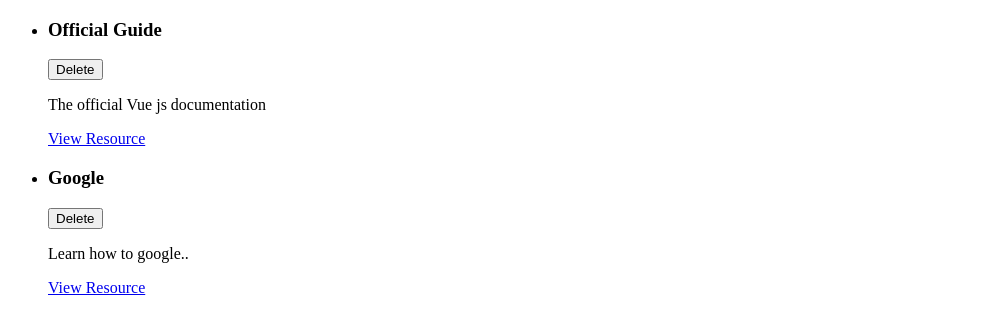
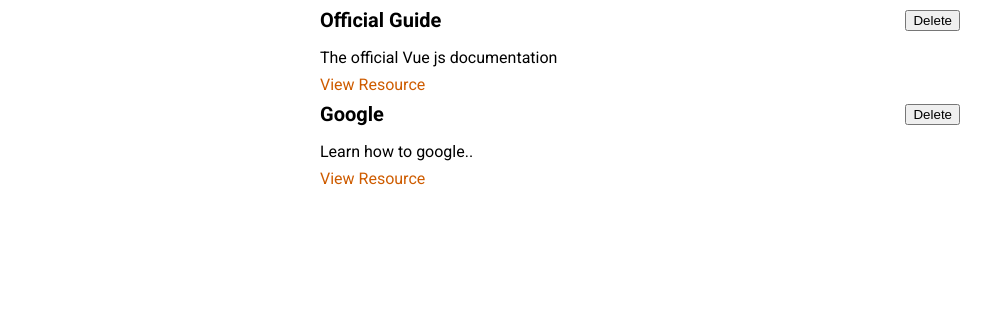
Before and after one commit to HassanKhan123/learning-resources-app, a Vue app: page / in a window 1280 px wide. Shown: the top 334 px of the page, without its empty margins (0-991 px from the left). Built offline with nearby package versions, Linux system fonts and the light colour scheme.

Commit message:
styling and storedResource component added

```diff
--- a/src/App.vue
+++ b/src/App.vue
@@ -1,22 +1,13 @@
 <template>
-  <ul>
-    <LearningResources
-      v-for="storedResource in storedResources"
-      :key="storedResource.id"
-      :id="storedResource.id"
-      :title="storedResource.title"
-      :description="storedResource.description"
-      :link="storedResource.link"
-    />
-  </ul>
+  <StoredResources :resources="storedResources" />
 </template>
 
 <script>
-import LearningResources from './components/learning-resources/LearningResource';
+import StoredResources from './components/learning-resources/StoredResources';
 
 export default {
   components: {
-    LearningResources,
+    StoredResources,
   },
   data() {
     return {
@@ -38,3 +29,19 @@
   },
 };
 </script>
+
+<style>
+@import url('https://fonts.googleapis.com/css2?family=Roboto:wght@400;700&display=swap');
+
+* {
+  box-sizing: border-box;
+}
+
+html {
+  font-family: 'Roboto', sans-serif;
+}
+
+body {
+  margin: 0;
+}
+</style>
--- a/src/components/learning-resources/LearningResource.vue
+++ b/src/components/learning-resources/LearningResource.vue
@@ -18,3 +18,35 @@
   props: ['title', 'description', 'link'],
 };
 </script>
+
+<style scoped>
+li {
+  margin: auto;
+  max-width: 40rem;
+}
+
+header {
+  display: flex;
+  justify-content: space-between;
+  align-items: center;
+}
+
+h3 {
+  font-size: 1.25rem;
+  margin: 0.5rem 0;
+}
+
+p {
+  margin: 0.5rem 0;
+}
+
+a {
+  text-decoration: none;
+  color: #ce5c00;
+}
+
+a:hover,
+a:active {
+  color: #c89300;
+}
+</style>
--- /dev/null
+++ b/src/components/learning-resources/StoredResources.vue
@@ -0,0 +1,33 @@
+<template>
+  <ul>
+    <LearningResource
+      v-for="resource in resources"
+      :key="resource.id"
+      :id="resource.id"
+      :title="resource.title"
+      :description="resource.description"
+      :link="resource.link"
+    />
+  </ul>
+</template>
+
+<script>
+import LearningResource from './LearningResource';
+
+export default {
+  components: {
+    LearningResource,
+  },
+  props: ['resources'],
+};
+</script>
+
+<style scoped>
+ul {
+  list-style: none;
+  margin: 0;
+  padding: 0;
+  margin: auto;
+  max-width: 40rem;
+}
+</style>
```
